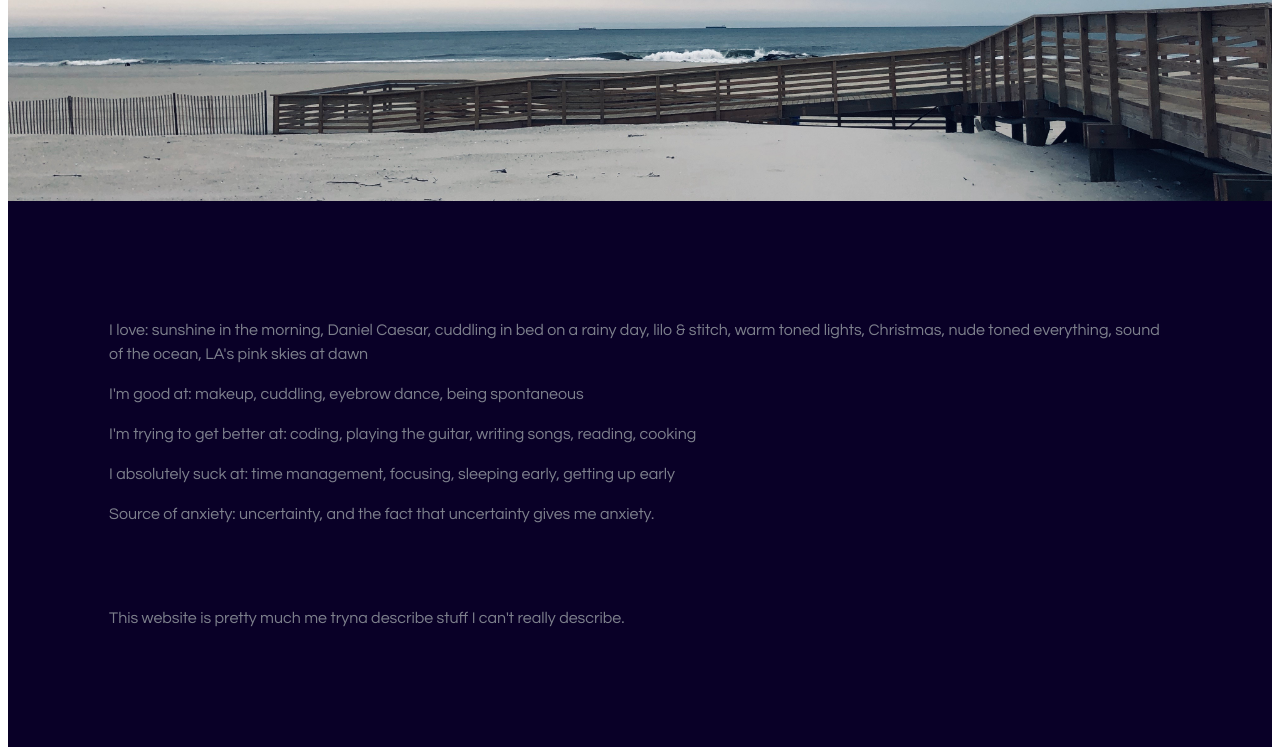
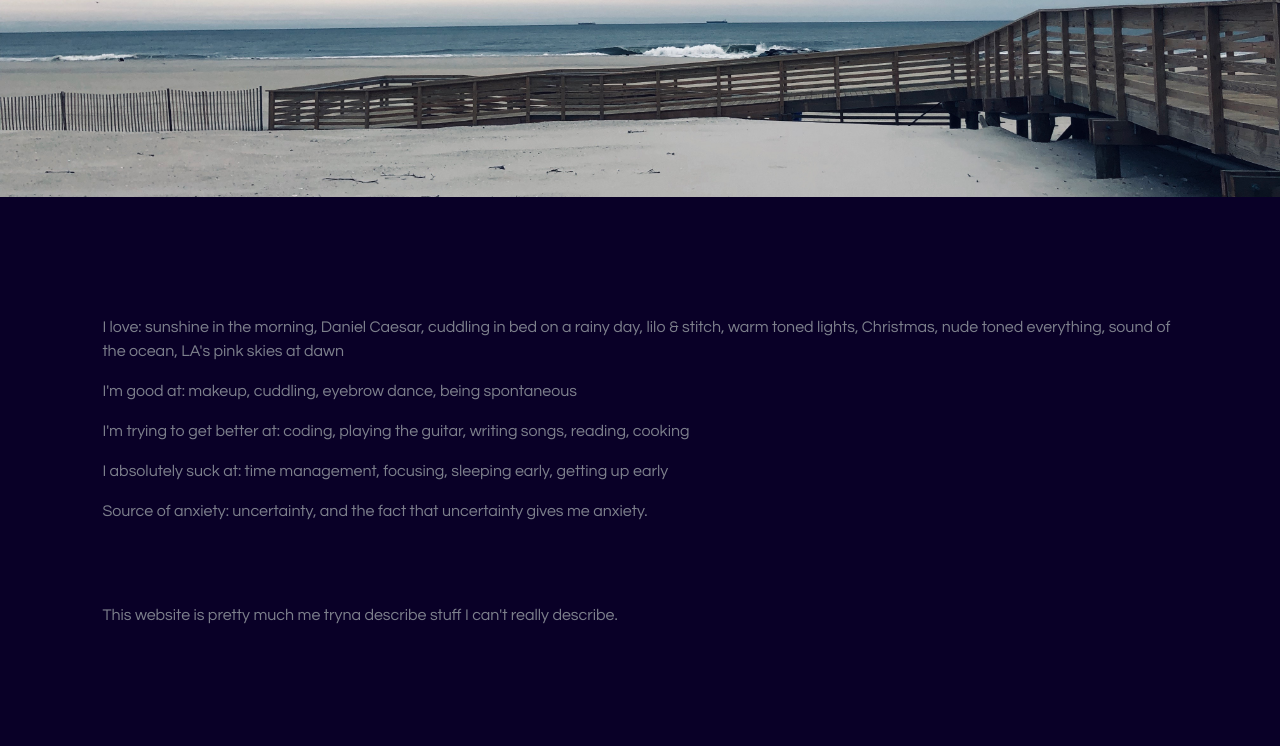
Before and after one commit to claire9831/claire9831.github.io, a plain HTML site: page about.html in a window 1280 px wide. Shown: the part 295-1050 px from the top of the page. Drawn offline with nearby package versions, Linux system fonts and the light colour scheme.

Commit message:
Fixed margin

```diff
--- a/css/about_stylesheet.css
+++ b/css/about_stylesheet.css
@@ -1,4 +1,6 @@
-
+body{
+    margin:0;
+}
 
 /*TOP BLOCK ELEMENTS*/
 .top-block{
--- a/css/index_stylesheet.css
+++ b/css/index_stylesheet.css
@@ -1,3 +1,6 @@
+body{
+    margin:0;
+}
 /*Background video*/
 
 .fullscreen-bg {
@@ -7,15 +10,14 @@
     bottom: 0;
     left: 0;
     overflow: hidden;
-    z-index: -100;
 }
 
 .fullscreen-bg__video {
-    position: absolute;
+    position: center;
     top: 0;
     left: 0;
-    width: 100%;
-    height: auto;
+    min-width: 100%;
+    min-height: 100%
 }
 
 
--- a/css/moments_stylesheet.css
+++ b/css/moments_stylesheet.css
@@ -1,3 +1,6 @@
+body{
+  margin:0;
+}
 /*TOP BLOCK ELEMENTS*/
 .top-block{
 	background-image: url(visuals/pics/moments-top-bg.JPG);
--- a/css/professional_stylesheet.css
+++ b/css/professional_stylesheet.css
@@ -1,3 +1,6 @@
+body{
+    margin:0;
+}
 /*TOP BLOCK ELEMENTS*/
 .top-block{
 	background-image: url(visuals/pics/professional-top-bg.JPG);
--- a/css/sensual_stylesheet.css
+++ b/css/sensual_stylesheet.css
@@ -1,3 +1,6 @@
+body{
+  margin:0;
+}
 /*TOP BLOCK ELEMENTS*/
 .top-block{
 	background-image: url(visuals/pics/sensual-top-bg.JPG);
```
Also changed, not shown: 1 other file.
